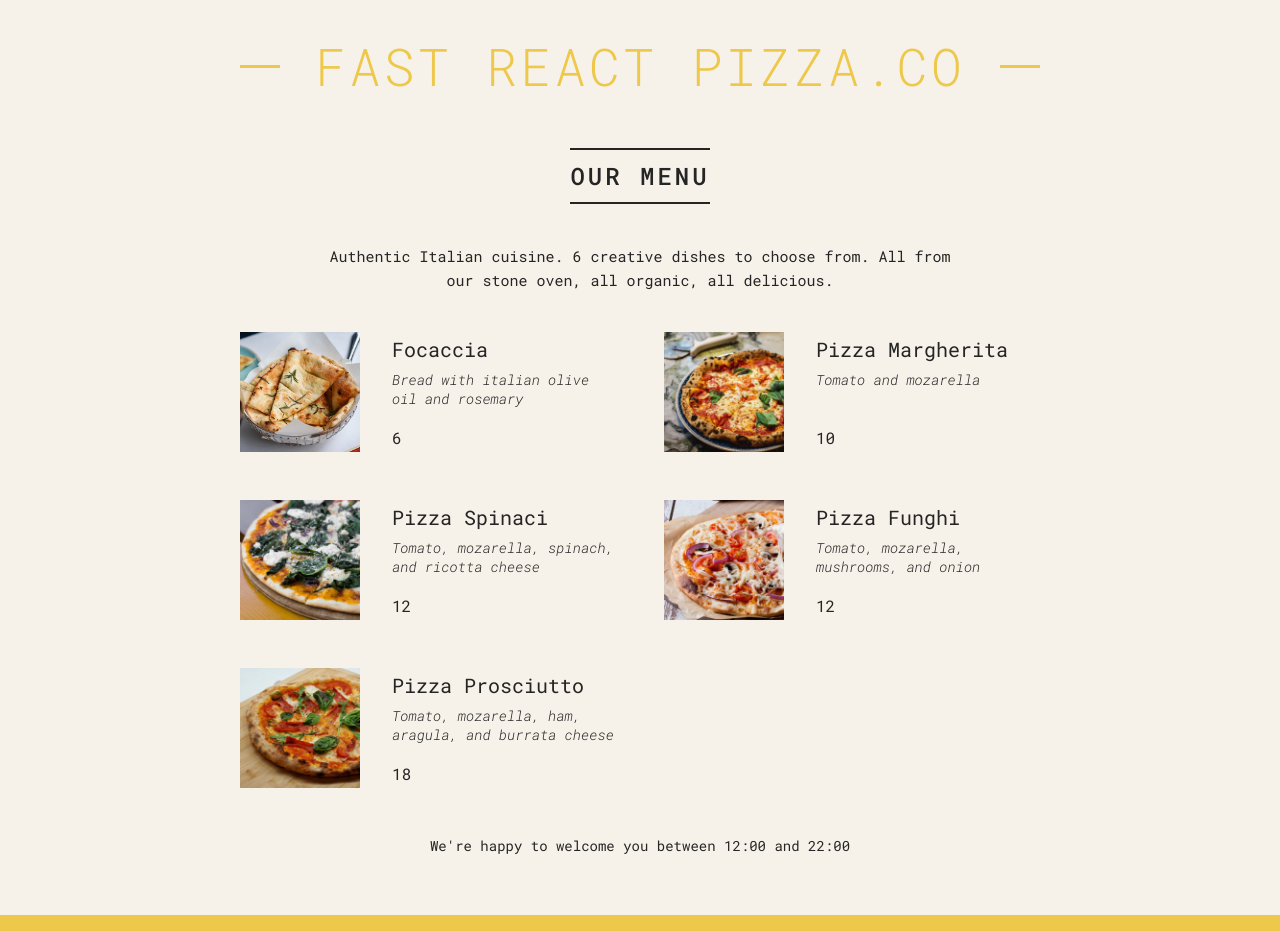
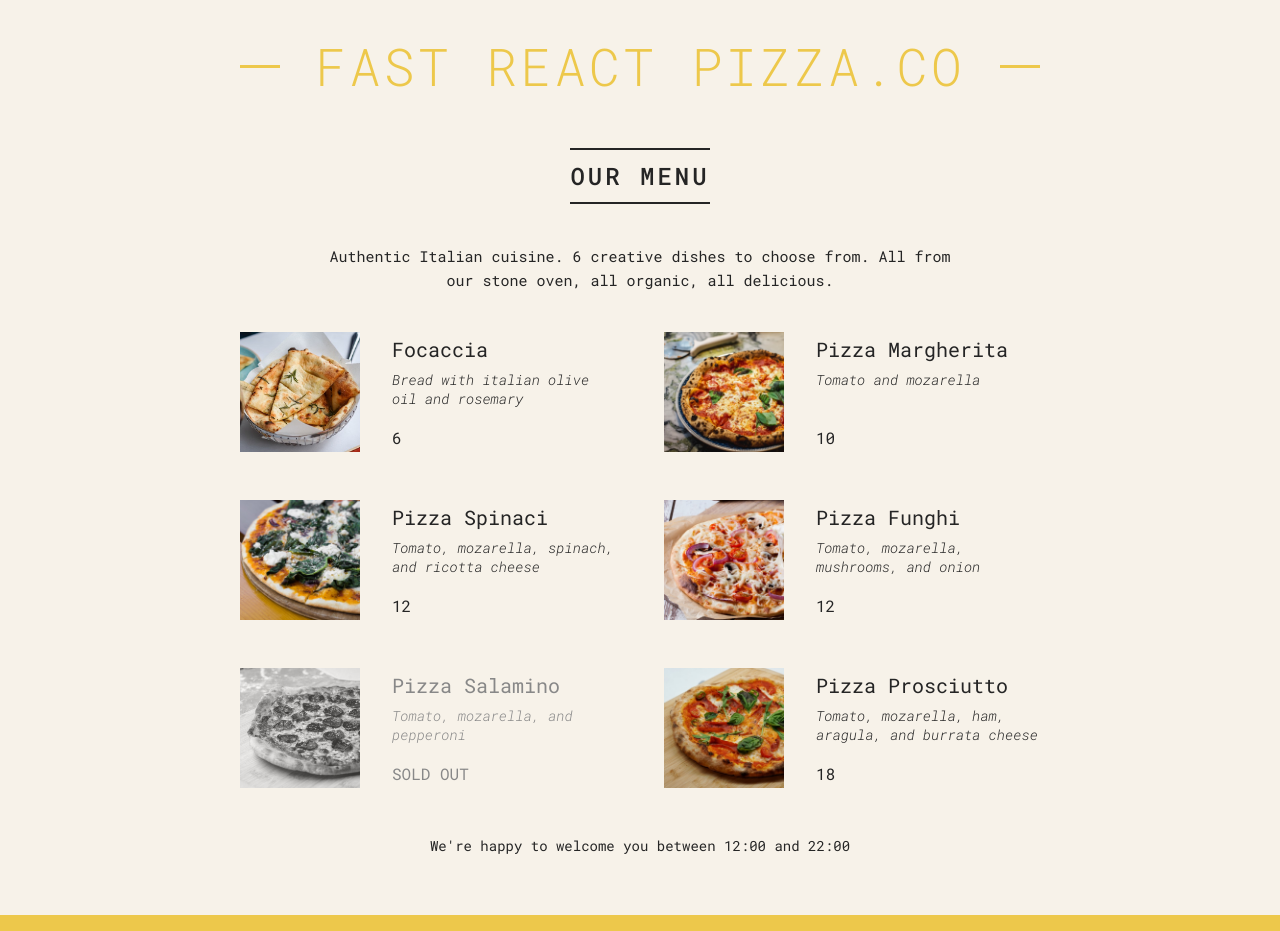
Before and after one commit to LinSchmitz/miniAssignments, a React (Vite) app in the folder pizza-menu/: page / in a window 1280 px wide. Built offline with nearby package versions, Linux system fonts and the light colour scheme; the HTML template or start-up script is replaced by a standard one.

Commit message:
Setting Classes and Text Conditionally

```diff
--- a/pizza-menu/src/App.jsx
+++ b/pizza-menu/src/App.jsx
@@ -97,15 +97,15 @@
 }
 
 function Pizza({ pizzaObject }) {
-  if (pizzaObject.soldOut) return null;
+  // if (pizzaObject.soldOut) return null;
 
   return (
-    <li className="pizza">
+    <li className={`pizza ${pizzaObject.soldOut ? 'sold-out' : ''} `}>
       <img src={pizzaObject.photoName} alt={pizzaObject.name} />
       <div>
         <h3>{pizzaObject.name}</h3>
         <p>{pizzaObject.ingredients} </p>
-        <span>{pizzaObject.price} </span>
+        <span>{pizzaObject.soldOut ? 'SOLD OUT' : pizzaObject.price} </span>
       </div>
     </li>
   );
```
